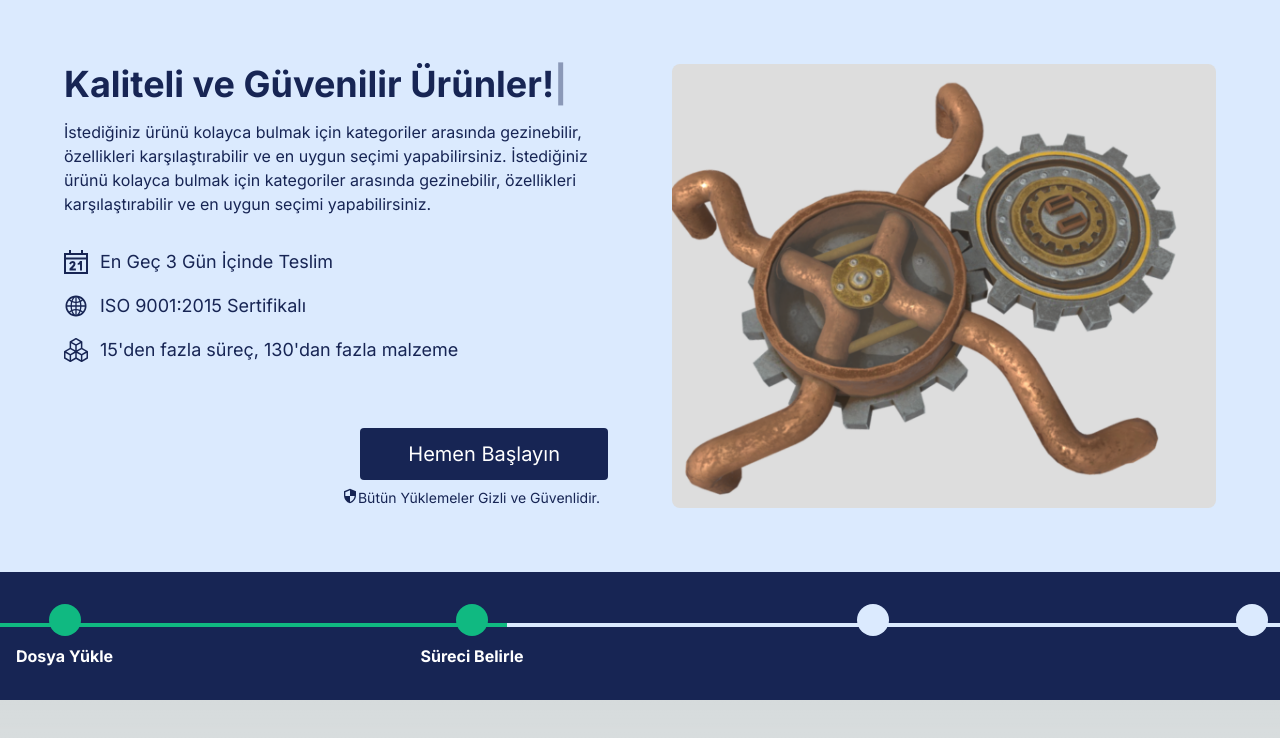
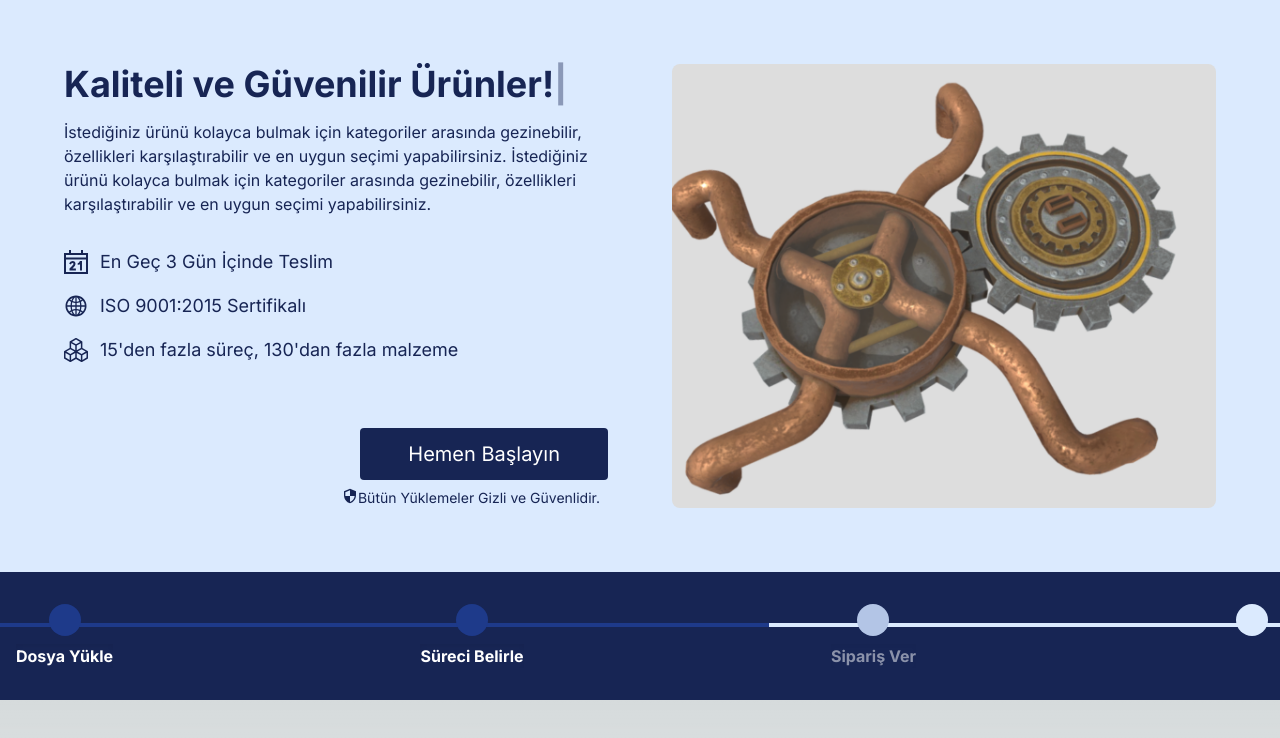
Before and after one commit to ebraar/tarvip-homepage, a Next.js app in the folder tarvip-homepage/: page / in a window 1280 px wide. Shown: the top 738 px of the page. Built offline with nearby package versions, Linux system fonts and the light colour scheme.

Commit message:
process kısmındaki renklerde düzenleme

```diff
--- a/tarvip-homepage/components/process.jsx
+++ b/tarvip-homepage/components/process.jsx
@@ -20,9 +20,9 @@ const ProcessSteps = () => {
   useEffect(() => {
     const interval = setInterval(() => {
       setProgress((prev) => {
-        const newProgress = prev < 100 ? prev + 0.33 : 100;
+        const newProgress = prev < 100 ? prev + 0.5 : 100;
         const stepIndex = Math.floor(newProgress / 33.33);
-        if (!visibleSteps[stepIndex] && newProgress % 33.33 <= 0.33) {
+        if (!visibleSteps[stepIndex] && newProgress % 33.33 <= 0.5) {
           setVisibleSteps((prevVisibleSteps) => {
             const newVisibleSteps = [...prevVisibleSteps];
             newVisibleSteps[stepIndex] = true;
@@ -38,19 +38,19 @@ const ProcessSteps = () => {
 
   const getStepClass = (step) => {
     const stepProgress = (step - 1) * 33.33; // 3 adım varsa her adım %33.33
-    return progress >= stepProgress ? 'bg-green-500' : 'bg-blue-100';
+    return progress >= stepProgress ? 'bg-blue-900' : 'bg-blue-100';
   };
 
   return (
     <div className="bg-blue-950 text-white py-8">
       <div className="max-w-7xl mx-auto flex justify-between items-center relative space-x-4">
         <div className="absolute top-1/3 left-0 w-full h-1 bg-blue-100 transform -translate-y-1/2 z-0">
-          <div className="h-1 bg-green-500 transition-all duration-700 ease-linear" style={{ width: `${progress}%` }}></div>
+          <div className="h-1 bg-blue-900 transition-all duration-700 ease-linear" style={{ width: `${progress}%` }}></div>
         </div>
         {[1, 2, 3, 4].map((step) => (
           <div key={step} className="flex flex-col items-center relative z-10">
             <div className={`rounded-full w-8 h-8 mb-2 transition-all duration-700 ease-linear ${getStepClass(step)}`}></div>
-            <p className={`font-bold text-ml transition-opacity duration-500 ease-linear ${visibleSteps[step - 1] ? 'opacity-100' : 'opacity-0'}`}>
+            <p className={`font-bold text-ml transition-opacity duration-500 ease-linear shadow-inner ${visibleSteps[step - 1] ? 'opacity-100' : 'opacity-0'}`}>
               {step === 1 && 'Dosya Yükle'}
               {step === 2 && 'Süreci Belirle'}
               {step === 3 && 'Sipariş Ver'}
```
